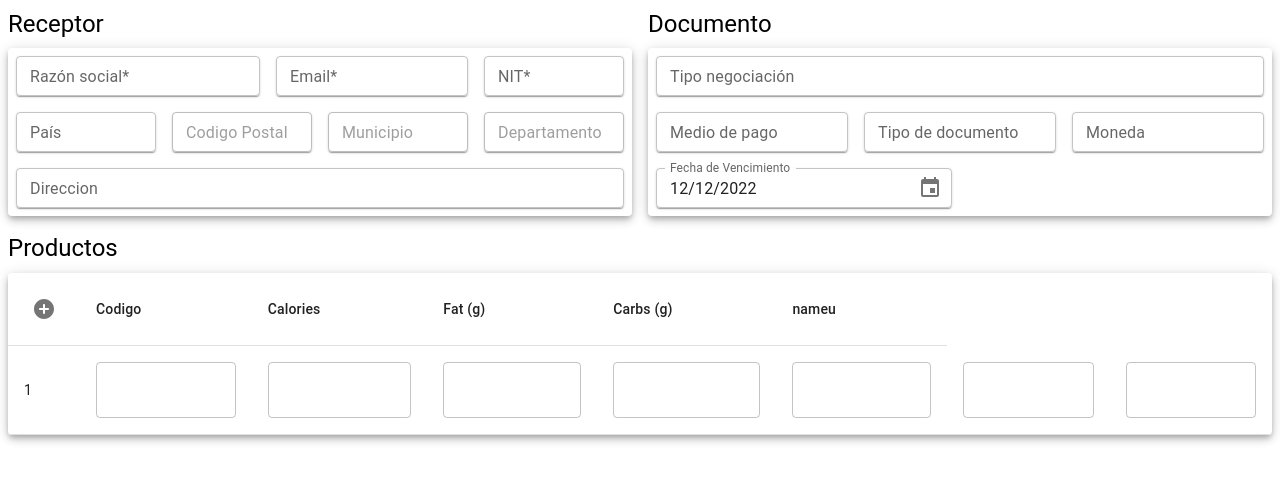
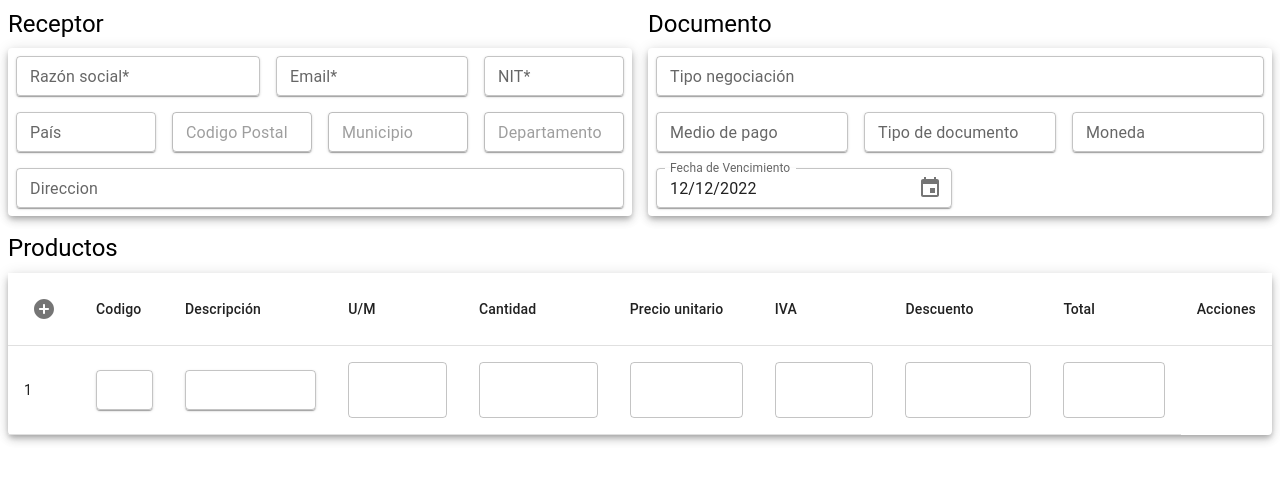
Before and after one commit to MAHR19/Dian-Form-V2, a React (Create React App) app: page / in a window 1280 px wide. Shown: the top 482 px of the page. Built offline with nearby package versions, Linux system fonts and the light colour scheme.

Commit message:
Producto

```diff
--- a/src/form/form-input/Countryselect.jsx
+++ b/src/form/form-input/Countryselect.jsx
@@ -67,7 +67,7 @@ const AutocompleteInput = (props) =>{
 
     return(
            <>
-            <Grid item xs={12} sm={10} md={3}>
+            <Grid item xs={12} sm={12} md={3}>
             <Paper elevation={1}>
             <Autocomplete
                 freeSolo
@@ -86,7 +86,7 @@ const AutocompleteInput = (props) =>{
                 </Paper>
             </Grid>
 
-            <Grid item xs={12} sm={10} md={3}>
+            <Grid item xs={12} sm={12} md={3}>
                 <Paper elevation={1}>
                 <Autocomplete
                 freeSolo
@@ -109,19 +109,19 @@ const AutocompleteInput = (props) =>{
                 </Paper>
                 </Grid>
 
-                <Grid item xs={12} sm={10} md={3}>
+                <Grid item xs={12} sm={12} md={3}>
                     <Paper elevation={1}>
                     <TextField size='small' key = {key} fullWidth value = {municipio} label='Municipio' disabled={true} />
                     </Paper>
                 </Grid>
 
-                <Grid item xs={12} sm={10} md={3} >
+                <Grid item xs={12} sm={12} md={3} >
                     <Paper elevation={1}>
                     <TextField size='small' key = {key} fullWidth value = {departamento} label='Departamento' disabled={true} />
                     </Paper>
                 </Grid>
 
-                <Grid item xs={12} sm={10} md={12}>
+                <Grid item xs={12} sm={12} md={12}>
                     <Paper elevation={1}>
                     <TextField size='small' fullWidth label='Direccion' color="success" />
                     </Paper>
--- a/src/form/form-sections/Producto.jsx
+++ b/src/form/form-sections/Producto.jsx
@@ -1,23 +1,32 @@
 import {React, useState} from "react";
-import {Table, TableContainer, TableBody, TableCell, TableHead, TableRow} from '@mui/material';
+import {Table, TableContainer, TableBody, TableCell, TableHead, TableRow, Collapse} from '@mui/material';
 import {Paper, IconButton} from '@mui/material';
 import AutocompleteInput from "../form-input/AutocompleteInput";
 import CustomInputText from "../form-input/CustomInputText";
 import AddCircleRoundedIcon from '@mui/icons-material/AddCircleRounded';
 import TableItemProduct from "../table-items/TableItemProduct";
-import { blue } from "@mui/material/colors";
+import RemoveCircleRoundedIcon from '@mui/icons-material/RemoveCircleRounded';
 
 const Producto = () =>{
 
-    const [productos, Addproductos] = useState([{'producto' : ''}])
+    const [productos, setProductos] = useState([{'producto' : ''}])
+    const [trans, setTrans] = useState(false);
 
     const handleAddProduct = () => {
-        Addproductos([...productos, {'producto' : ''}]);
+        setProductos([...productos, {'producto' : ''}]);
+        setTrans(true);
     }
+
+    const handleDeleteProduct = (index) =>{
+      const list = [...productos];
+      list.splice(index, 1);
+      setProductos(list);
+    }
+
         return (
             <Paper elevation={5}>
             <TableContainer>
-              <Table>
+              <Table stickyHeader>
                 <TableHead>
                   <TableRow>
                     <TableCell>
@@ -26,16 +35,21 @@ const Producto = () =>{
                         </IconButton>
                         </TableCell>
                     <TableCell>Codigo</TableCell>
-                    <TableCell >Calories</TableCell>
-                    <TableCell >Fat&nbsp;(g)</TableCell>
-                    <TableCell >Carbs&nbsp;(g)</TableCell>
-                    <TableCell >nameu</TableCell>
+                    <TableCell >Descripción</TableCell>
+                    <TableCell >U/M</TableCell>
+                    <TableCell >Cantidad</TableCell>
+                    <TableCell >Precio unitario</TableCell>
+                    <TableCell >IVA</TableCell>
+                    <TableCell >Descuento</TableCell>
+                    <TableCell >Total</TableCell>
+                    <TableCell >Acciones</TableCell>
                   </TableRow>
                 </TableHead>
                 <TableBody>
-                    {productos.map((producto,index)=>
-                        <TableItemProduct key={index} />
-                    )}
+                    {productos.map((producto,index)=>(
+                          <TableItemProduct key = {index} index = {index+1}
+                          removeItem = { ()=> {handleDeleteProduct(index)} } Grow = {trans}/>
+                       ))}
                 </TableBody>
               </Table>
             </TableContainer>
--- a/src/form/table-items/TableItemProduct.jsx
+++ b/src/form/table-items/TableItemProduct.jsx
@@ -1,13 +1,25 @@
 import React from "react";
-import { TableRow, TableCell, TextField } from "@mui/material";
+import { TableRow, TableCell, TextField, IconButton, Grow } from "@mui/material";
+import AutocompleteInput from "../form-input/AutocompleteInput";
+import CustomInputText from "../form-input/CustomInputText";
+import RemoveCircleRoundedIcon from '@mui/icons-material/RemoveCircleRounded';
 
 
 
-const TableItemProduct = () =>{
+const TableItemProduct = ({index, removeItem, Grow}) =>{
+
+
     return(
+
         <TableRow>
             <TableCell>
-                1
+              {index}
+            </TableCell>
+            <TableCell>
+                <AutocompleteInput />
+            </TableCell>
+            <TableCell>
+                <CustomInputText />
             </TableCell>
             <TableCell>
                 <TextField />
@@ -27,10 +39,17 @@ const TableItemProduct = () =>{
             <TableCell>
                 <TextField />
             </TableCell>
-            <TableCell>
-                <TextField />
-            </TableCell>
+            {(index - 1) > 0 && (
+                <TableCell>
+                    <IconButton onClick={removeItem}>
+                    <RemoveCircleRoundedIcon />
+                </IconButton>
+                </TableCell>
+            )
+            }
+
         </TableRow>
+
     );
 }
 
```
Also changed, not shown: src/form/form-sections/Receptor.jsx (+1 -12 lines).
